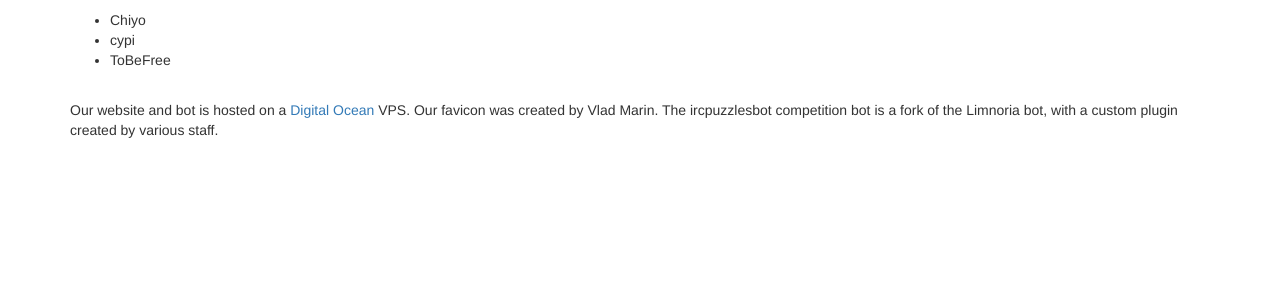
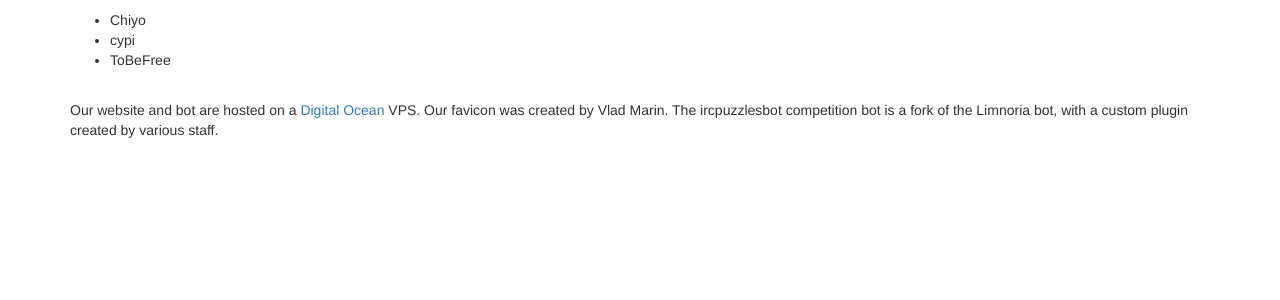
Before and after one commit to ircpuzzles/scoreboard, a Flask app: page /credits/ in a window 1280 px wide. Shown: the part 370-670 px from the top of the page. Run offline with Flask 2, Linux system fonts and the light colour scheme; some libraries are stand-ins or nearby versions.

Commit message:
Grammar fix

```diff
--- a/templates/credits.html
+++ b/templates/credits.html
@@ -17,5 +17,5 @@
     <li>cypi</li>
     <li>ToBeFree</li>
 </ul><br>
-<p>Our website and bot is hosted on a <a href="http://www.digitalocean.com">Digital Ocean</a> VPS. Our favicon was created by Vlad Marin. The ircpuzzlesbot competition bot is a fork of the Limnoria bot, with a custom plugin created by various staff.</p>
+<p>Our website and bot are hosted on a <a href="http://www.digitalocean.com">Digital Ocean</a> VPS. Our favicon was created by Vlad Marin. The ircpuzzlesbot competition bot is a fork of the Limnoria bot, with a custom plugin created by various staff.</p>
 {% endblock %}
```
